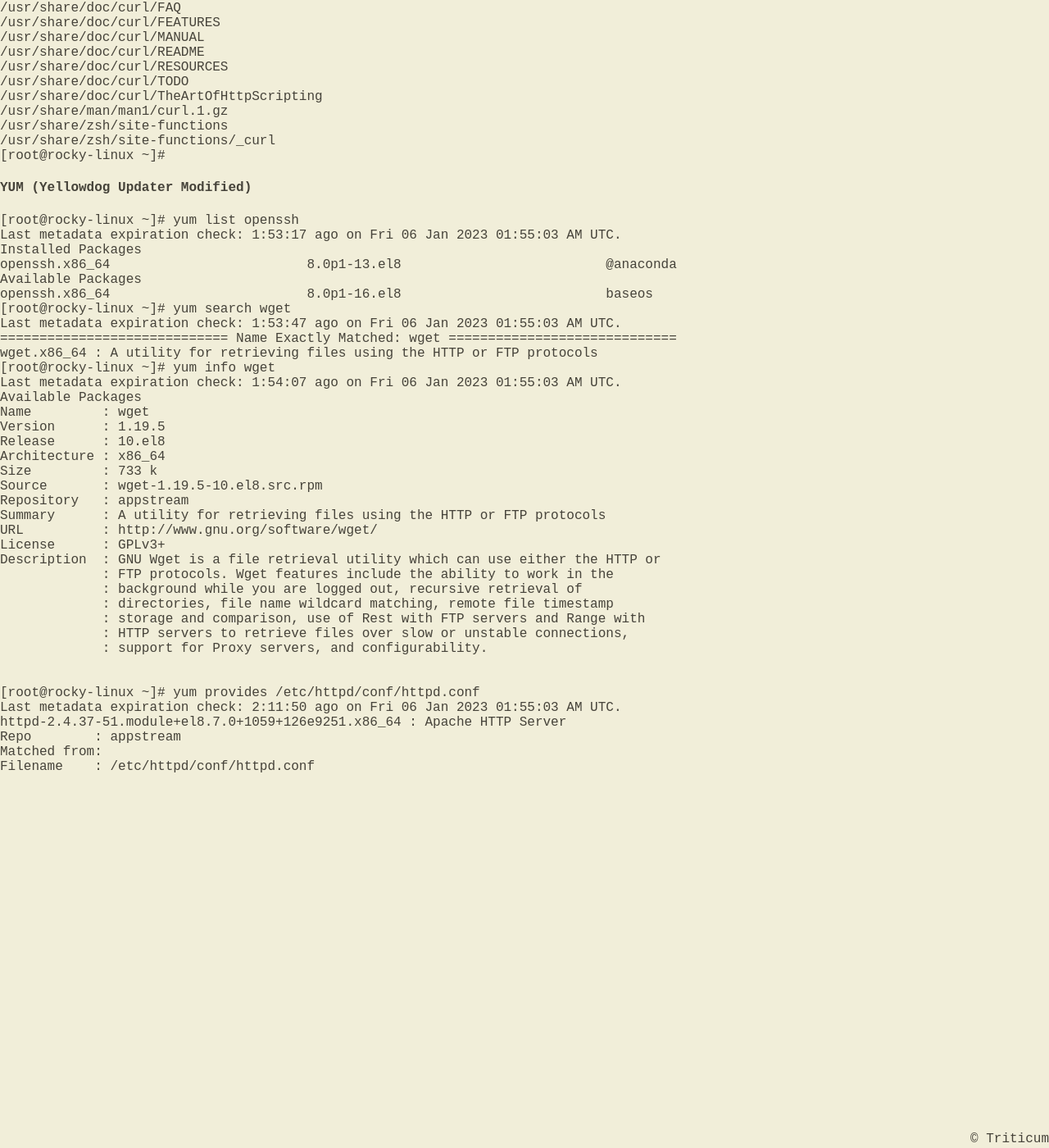
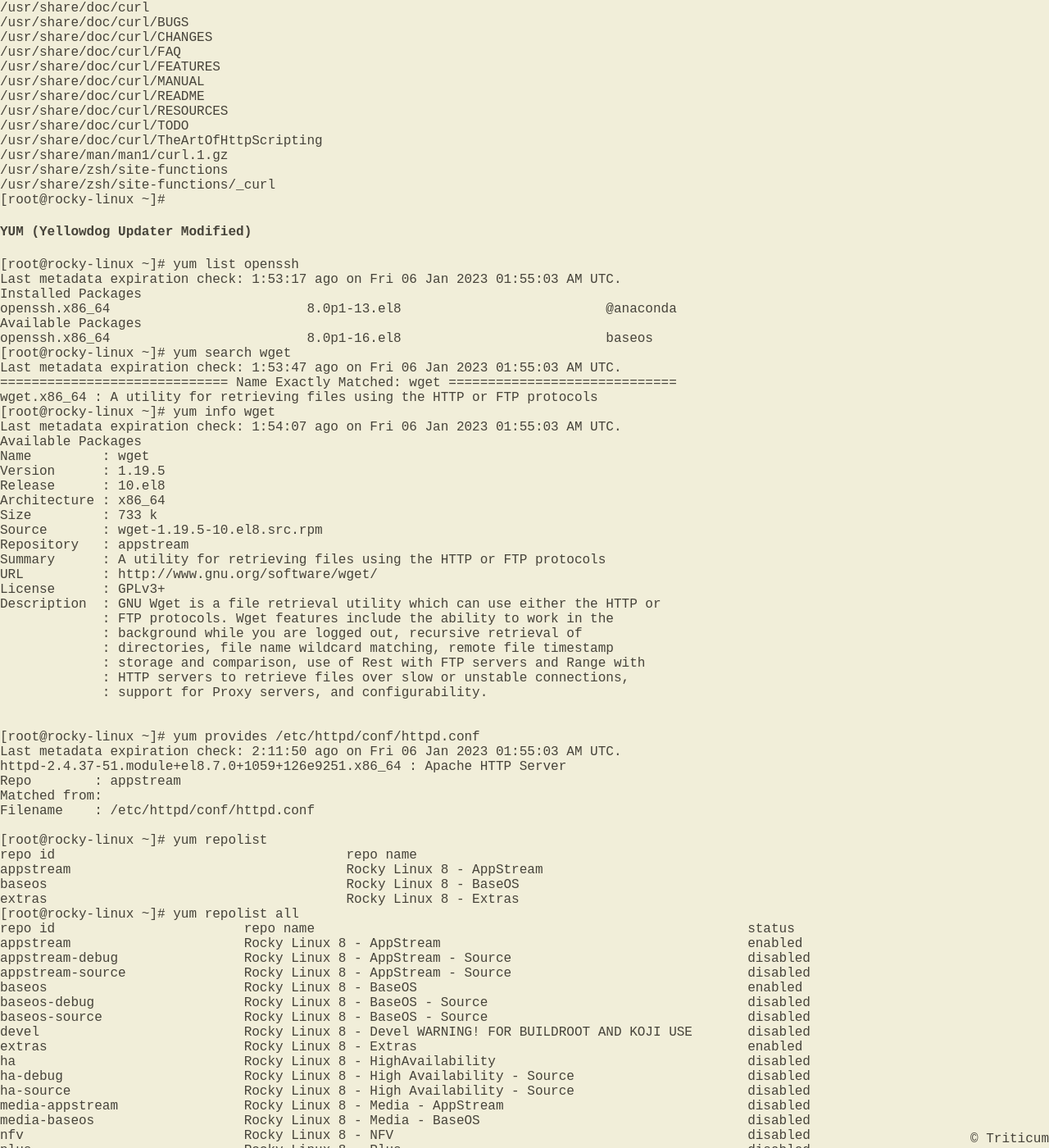
Before and after one commit to Triticum01/Triticum01.github.io, a Jekyll site: the page built from _posts/2023-01-05-Rocky-Linux.md, in a window 1280 px wide and 1400 px high, scrolled down 5100 px. Shown: the whole window at 82% size. Built offline with Jekyll 4.4.1, drawn with Linux system fonts in a browser that asks for light colours; nearby versions of some CDN libraries; before the commit the page ends 6060 px from its top, so only the background shows below that; some of the changed text lies outside the part shown.

Commit message:
Update 2023-01-05-Rocky-Linux.md

````diff
--- a/_posts/2023-01-05-Rocky-Linux.md
+++ b/_posts/2023-01-05-Rocky-Linux.md
@@ -31,6 +31,9 @@
 yum remove PKG
 yum grouplist
 yum repolist
+yum history
+yum clean all
+yum shell
 
 
 rpm
@@ -217,4 +220,46 @@
 Repo        : appstream
 Matched from:
 Filename    : /etc/httpd/conf/httpd.conf
+
+[root@rocky-linux ~]# yum repolist
+repo id                                     repo name
+appstream                                   Rocky Linux 8 - AppStream
+baseos                                      Rocky Linux 8 - BaseOS
+extras                                      Rocky Linux 8 - Extras
+[root@rocky-linux ~]# yum repolist all
+repo id                        repo name                                                       status
+appstream                      Rocky Linux 8 - AppStream                                       enabled
+appstream-debug                Rocky Linux 8 - AppStream - Source                              disabled
+appstream-source               Rocky Linux 8 - AppStream - Source                              disabled
+baseos                         Rocky Linux 8 - BaseOS                                          enabled
+baseos-debug                   Rocky Linux 8 - BaseOS - Source                                 disabled
+baseos-source                  Rocky Linux 8 - BaseOS - Source                                 disabled
+devel                          Rocky Linux 8 - Devel WARNING! FOR BUILDROOT AND KOJI USE       disabled
+extras                         Rocky Linux 8 - Extras                                          enabled
+ha                             Rocky Linux 8 - HighAvailability                                disabled
+ha-debug                       Rocky Linux 8 - High Availability - Source                      disabled
+ha-source                      Rocky Linux 8 - High Availability - Source                      disabled
+media-appstream                Rocky Linux 8 - Media - AppStream                               disabled
+media-baseos                   Rocky Linux 8 - Media - BaseOS                                  disabled
+nfv                            Rocky Linux 8 - NFV                                             disabled
+plus                           Rocky Linux 8 - Plus                                            disabled
+powertools                     Rocky Linux 8 - PowerTools                                      disabled
+powertools-debug               Rocky Linux 8 - PowerTools - Source                             disabled
+powertools-source              Rocky Linux 8 - PowerTools - Source                             disabled
+resilient-storage              Rocky Linux 8 - ResilientStorage                                disabled
+resilient-storage-debug        Rocky Linux 8 - Resilient Storage - Source                      disabled
+resilient-storage-source       Rocky Linux 8 - Resilient Storage - Source                      disabled
+rt                             Rocky Linux 8 - Realtime                                        disabled
+
+
+
+[root@rocky-linux ~]# yum shell
+Last metadata expiration check: 2:23:40 ago on Fri 06 Jan 2023 01:55:03 AM UTC.
+>
+
+
 ```
+
+#### dnf(Dandified yum)[web](https://dnf.readthedocs.io/en/latest/user_faq.html#what-does-dnf-stand-for)
+is a rewrite of YUM, the "Yellowdog Updater Modified." YUM itself was already a rewrite of "Yellowdog UPdater," or YUP, originally developed for Yellow Dog Linux
+Perceived deficiencies of yum (which DNF is intended to address) include poor performance, high memory usage, and the slowness of its iterative dependency resolution.[10] DNF uses libsolv, an external dependency resolver; Perceived deficiencies of yum (which DNF is intended to address) include poor performance, high memory usage, and the slowness of its iterative dependency resolution.[10] DNF uses libsolv, an external dependency resolver
````
